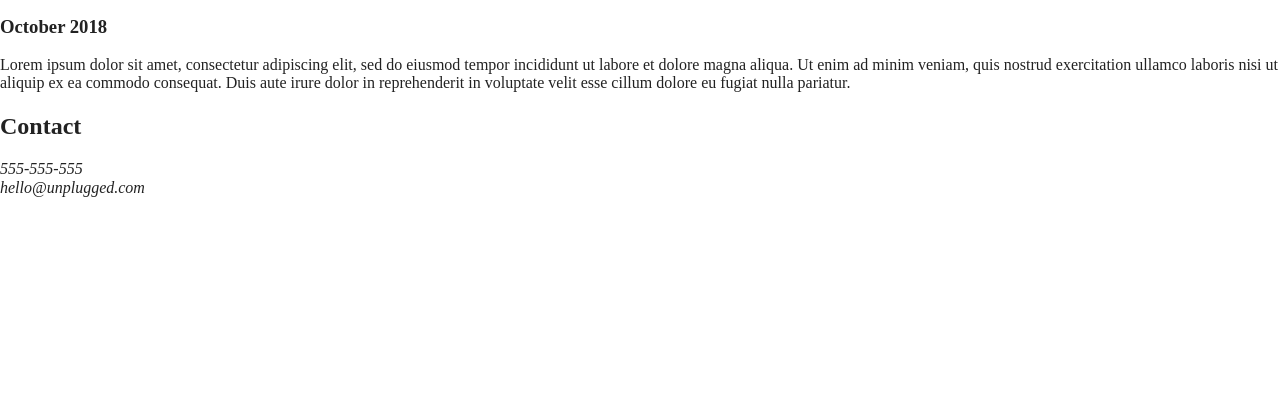
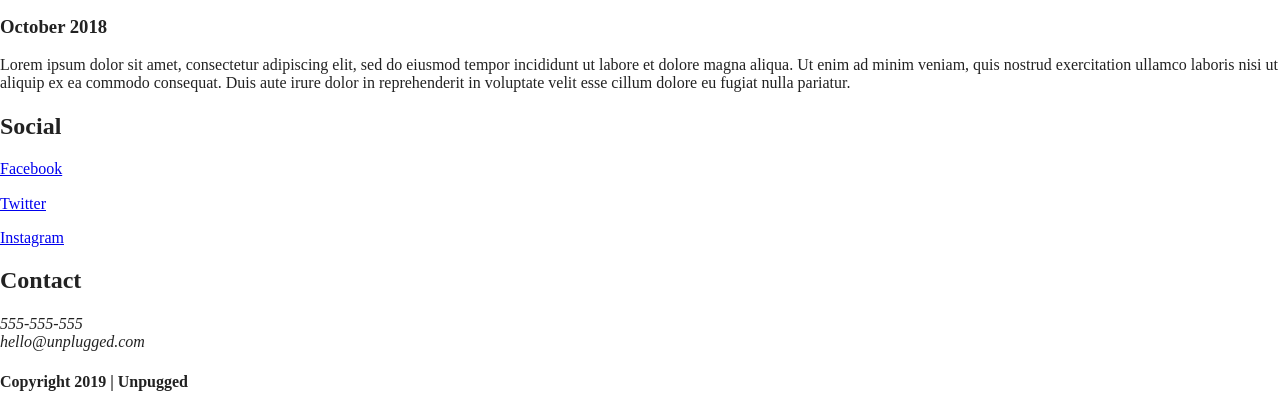
Before and after one commit to TheGoodWizard/unplugged, a website built with Parcel: page index.html in a window 1280 px wide. Shown: the part 684-1097 px from the top of the page. Before the commit the page ends 881 px from the top, so only its background shows below. Built offline with nearby package versions, Linux system fonts and the light colour scheme; files whose address does not match are found by name.

Commit message:
Continued Wok on Setting-Up HTML Code Shell
Built-out HTML skeleton for 'social' & 'copyright' sections of home page.

```diff
--- a/index.html
+++ b/index.html
@@ -135,13 +135,23 @@
   <footer>
 
     <div class="content-wrapper">
+
       <div class="footer-content">
+
         <div class="social">
+
           <div class="social-icons">
-            <p><a href="https://www.facebook.com/yoursite" target="_blank"></a></p>
+
+            <h2>Social</h2>
+
+            <p><a href="https://www.facebook.com/yoursite" target="_blank">Facebook</a></p>
+            <p><a href="https://www.twitter.com/yoursite" target="_blank">Twitter</a></p>
+            <p><a href="https://www.instagram.com/yoursite" target="_blank">Instagram</a></p>
                         <!-- other social links here -->
           </div>
+
         </div>
+
         <div class="footer-content">
           <div class="contact">
 
@@ -149,13 +159,14 @@
 
             <address>555-555-555</address>
             <address>hello@unplugged.com</address>
+
           </div>
         </div>
       </div>  <!-- footer content ends -->
     </div> <!-- footer content-wrapper ends -->
 
-    <div class="copright">
-
+    <div class="copyright">
+      <h4>Copyright 2019 | Unpugged</h4>
     </div>
 
   </footer>
```
